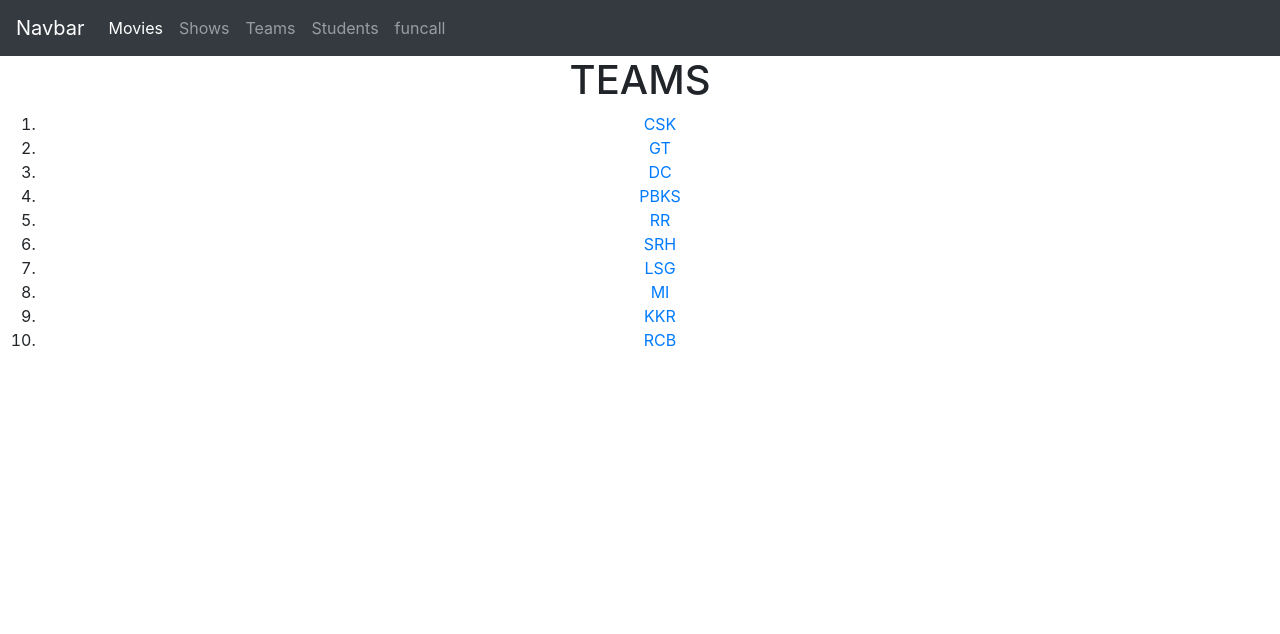
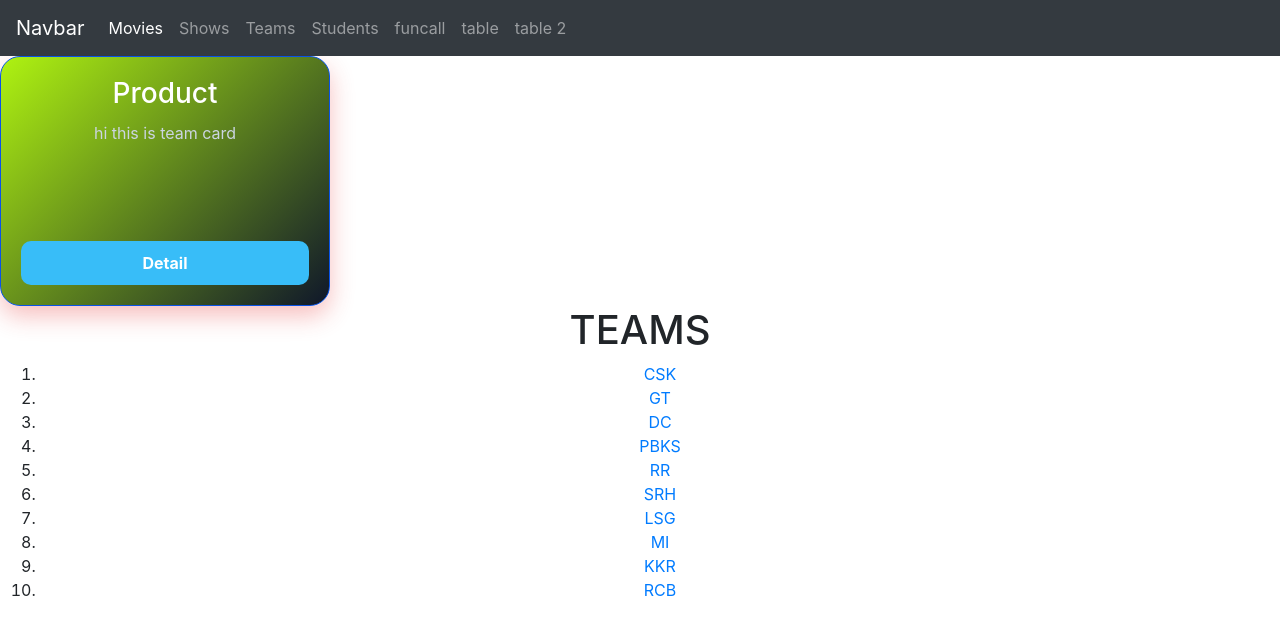
Before and after one commit to samirvithlani/gnr_mern_2026_react, a React (Vite) app: page /teams in a window 1280 px wide. Shown: the top 634 px of the page. Built offline with nearby package versions, Linux system fonts and the light colour scheme.

Commit message:
dynamic tablw with props

```diff
--- a/src/App.jsx
+++ b/src/App.jsx
@@ -18,6 +18,8 @@ import { Teams } from "./components/ipl/Teams";
 import { TeamDetail } from "./components/ipl/TeamDetail";
 import { Students } from "./components/Students";
 import { FuncCallDemo } from "./components/FuncCallDemo";
+import { TableDemo } from "./components/TableDemo";
+import { TableDemo2 } from "./components/TableDemo2";
 //import "./App.css";
 
 
@@ -36,6 +38,8 @@ function App() {
               <Route path="/teamdetail/:id" element = {<TeamDetail/>}></Route>
               <Route path="/students" element ={<Students/>}></Route>
               <Route path="/funcall" element ={<FuncCallDemo/>}></Route>
+              <Route path="/table" element = {<TableDemo/>}></Route>
+              <Route path="/table2" element = {<TableDemo2/>}></Route>
               <Route path="/*" element = {<Error404/>}></Route>
           </Routes>
     </div>
--- /dev/null
+++ b/src/components/MyCard.jsx
@@ -0,0 +1,50 @@
+import React from "react";
+
+export const MyCard = (props) => {
+  const baseStyle = {
+    height: props.height || 220,
+    width: 320,
+    border: "1px solid #e5e7eb",
+    borderRadius: 20,
+    background: "linear-gradient(135deg, #1e293b, #0f172a)",
+    color: "white",
+    padding: 20,
+    boxShadow: "0 10px 25px rgba(0,0,0,0.3)",
+    display: "flex",
+    flexDirection: "column",
+    justifyContent: "space-between",
+    transition: "0.3s",
+    cursor: "pointer",
+  };
+  return (
+    <div style={props.style || baseStyle}>
+      <div>
+        <h2 style={{ margin: 0, fontSize: 28 }}>{props.title || "My Card"}</h2>
+
+        <p
+          style={{
+            marginTop: 10,
+            color: "#cbd5e1",
+            lineHeight: 1.5,
+          }}
+        >
+          {props.text || "This is a beautiful React card component with inline styling."}
+        </p>
+      </div>
+
+      <button
+        style={{
+          padding: "10px 16px",
+          border: "none",
+          borderRadius: 10,
+          backgroundColor: "#38bdf8",
+          color: "white",
+          fontWeight: "bold",
+          cursor: "pointer",
+        }}
+      >
+        {props.buttonName || "Explore"}
+      </button>
+    </div>
+  );
+};
--- /dev/null
+++ b/src/components/MyTable.jsx
@@ -0,0 +1,35 @@
+import React from 'react'
+
+export const MyTable = (props) => {
+    //{headers:[],data:[]} //[4]
+  return (
+    <table className='table table-dark'>
+        <thead>
+            <tr>
+                {
+                    props.headers.map((th)=>{
+                        return <th>{th}</th>
+                    })
+                }
+            </tr>
+        </thead>
+        <tbody>
+                {
+                    props.data.map((tr)=>{
+                        //{id,name...},{},{},{},{}
+                        //tr ==   {id:1,name:"amit",age:23,status:"active"},
+                        return <tr>
+                          {
+                            //[id,name,age,status].map
+                            Object.keys(tr).map((td)=>{
+                                //return <td>{tr["age"]}</td>
+                                return <td>{tr[td]}</td>
+                            })
+                          }
+                        </tr>
+                    })
+                }
+        </tbody>
+    </table>
+  )
+}
--- a/src/components/Navbar.jsx
+++ b/src/components/Navbar.jsx
@@ -47,6 +47,17 @@ export const Navbar = () => {
                 funcall
               </Link>
             </li>
+            <li class="nav-item">
+              <Link class="nav-link" to="/table">
+                table
+              </Link>
+            </li>
+            <li class="nav-item">
+              <Link class="nav-link" to="/table2">
+                table 2
+              </Link>
+            </li>
+
 
 
           </ul>
--- /dev/null
+++ b/src/components/TableDemo.jsx
@@ -0,0 +1,37 @@
+import React from 'react'
+import { MyTable } from './MyTable'
+
+export const TableDemo = () => {
+    const students =[
+        {id:1,name:"amit",age:23,status:"active"},
+        {id:2,name:"raj",age:23,status:"active"},
+        {id:3,name:"ram",age:23,status:"active"},
+        {id:4,name:"parth",age:23,status:"active"},
+        {id:5,name:"krishna",age:23,status:"active"},
+    ]
+    //{id:1,name:"amit",age:23,status:"active"},
+    var headers = Object.keys(students[0])
+    console.log(headers)
+  return (
+    <div style={{textAlign:"center"}}>
+        <h1>TABLE DEMO</h1>
+        <MyTable headers = {headers} data = {students}></MyTable>
+        {/* <table>
+            <thead>
+                <tr>
+                    <th>ID</th>
+                    <th>NAME</th>
+                    <th>AGE</th>
+                </tr>
+            </thead>
+            <tbody>
+                <tr>
+                    <td>1</td>
+                    <td>AMIT</td>
+                    <td>12</td>
+                </tr>
+            </tbody>
+        </table> */}
+    </div>
+  )
+}
--- /dev/null
+++ b/src/components/TableDemo2.jsx
@@ -0,0 +1,28 @@
+import React from 'react'
+import { MyTable } from './MyTable'
+
+export const TableDemo2 = () => {
+
+     const users =[
+        {id:1,firstfirstName:"amit",age:23,status:"active",lastName:"patel",salary:24000},
+        {id:2,firstName:"raj",age:23,status:"active",lastName:"patel",salary:24000},
+        {id:3,firstName:"ram",age:23,status:"active",lastName:"patel",salary:24000},
+        {id:4,firstName:"parth",age:23,status:"active",lastName:"patel",salary:24000},
+        {id:5,firstName:"krishna",age:23,status:"active",lastName:"patel",salary:24000},
+        {id:5,firstName:"krishna",age:23,status:"active",lastName:"patel",salary:24000},
+        {id:5,firstName:"krishna",age:23,status:"active",lastName:"patel",salary:24000},
+        {id:5,firstName:"krishna",age:23,status:"active",lastName:"patel",salary:24000},
+        {id:5,firstName:"krishna",age:23,status:"active",lastName:"patel",salary:24000},
+        {id:5,firstName:"krishna",age:23,status:"active",lastName:"patel",salary:24000},
+        {id:5,firstName:"krishna",age:23,status:"active",lastName:"patel",salary:24000},
+        {id:5,firstName:"krishna",age:23,status:"active",lastName:"patel",salary:24000},
+    ]
+    //{id:1,firstName:"amit",age:23,status:"active"},
+    var headers = Object.keys(users[0])
+  return (
+    <div>
+        <h1>TABLE 2</h1>
+        <MyTable headers = {headers} data = {users}></MyTable>
+    </div>
+  )
+}
--- a/src/components/ipl/Teams.jsx
+++ b/src/components/ipl/Teams.jsx
@@ -1,29 +1,48 @@
-import React from 'react'
-import { Link } from 'react-router-dom'
+import React from "react";
+import { Link } from "react-router-dom";
+import { MyCard } from "../MyCard";
 
 export const Teams = () => {
-    const teamList = [
-        {id:1,name:"CSK"},
-        {id:2,name:"GT"},
-        {id:3,name:"DC"},
-        {id:4,name:"PBKS"},
-        {id:5,name:"RR"},
-        {id:6,name:"SRH"},
-        {id:7,name:"LSG"},
-        {id:8,name:"MI"},
-        {id:9,name:"KKR"},
-        {id:10,name:"RCB"},
-    ]
+  const teamList = [
+    { id: 1, name: "CSK" },
+    { id: 2, name: "GT" },
+    { id: 3, name: "DC" },
+    { id: 4, name: "PBKS" },
+    { id: 5, name: "RR" },
+    { id: 6, name: "SRH" },
+    { id: 7, name: "LSG" },
+    { id: 8, name: "MI" },
+    { id: 9, name: "KKR" },
+    { id: 10, name: "RCB" },
+  ];
+  const baseStyle = {
+    height: 250,
+    width: 330,
+    border: "1px solid #0953e7",
+    borderRadius: 20,
+    background: "linear-gradient(135deg, #aff311, #0f172a)",
+    color: "white",
+    padding: 20,
+    boxShadow: "0 10px 25px rgba(230, 42, 42, 0.3)",
+    display: "flex",
+    flexDirection: "column",
+    justifyContent: "space-between",
+    transition: "0.3s",
+    cursor: "pointer",
+  };
   return (
-    <div style={{textAlign:"center"}}>
-        <h1>TEAMS</h1>
-        <ol>
-            {
-                teamList.map((t)=>{
-                    return <li><Link to={`/teamdetail/${t.id}`}>{t.name}</Link></li>
-                })
-            }
-        </ol>
+    <div style={{ textAlign: "center" }}>
+      <MyCard style={baseStyle} title={"Product"} buttonName = {"Detail"} text={"hi this is team card"}></MyCard>
+      <h1>TEAMS</h1>
+      <ol>
+        {teamList.map((t) => {
+          return (
+            <li>
+              <Link to={`/teamdetail/${t.id}`}>{t.name}</Link>
+            </li>
+          );
+        })}
+      </ol>
     </div>
-  )
-}
+  );
+};
```
Also changed, not shown: th.txt.
